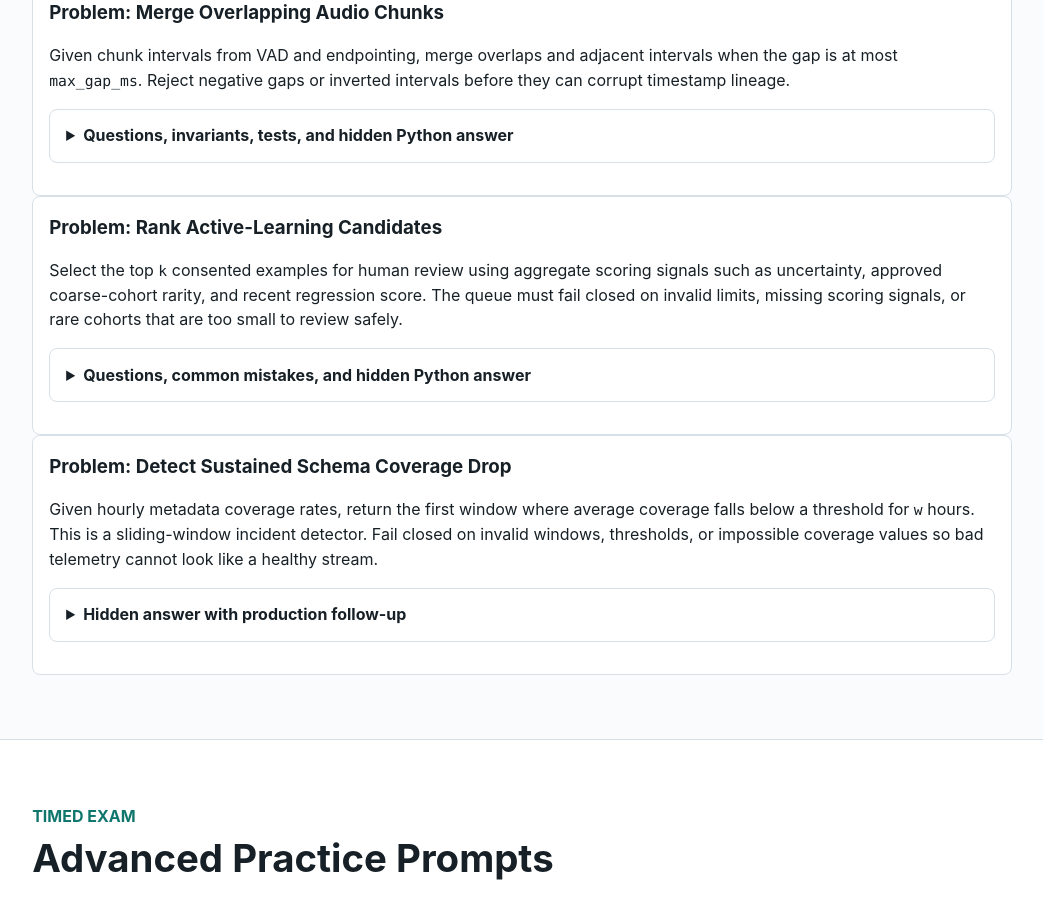
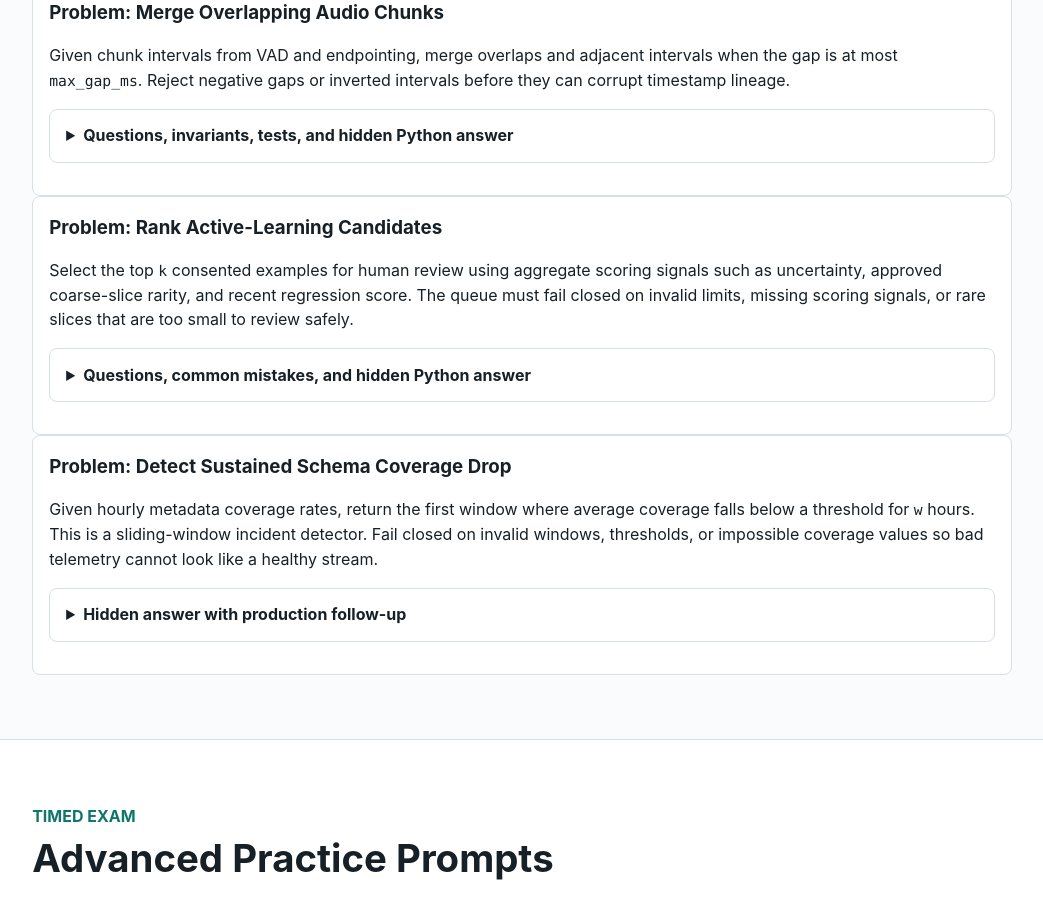
Before and after one commit to kennethli319/kennethli319.github.io, a Jekyll site: the page audio-text-ml-course/lessons/speech-feature-pipelines-data-contracts.html, which Jekyll copies as it is, in a window 1280 px wide and 900 px high, scrolled down 3164 px. Shown: the whole window, without its empty margins (19-1062 px from the left). Built offline with Jekyll 4.4.1, drawn with Linux system fonts in a browser that asks for light colours.

Commit message:
Update speech feature pipeline slice wording

```diff
--- a/audio-text-ml-course/lessons/speech-feature-pipelines-data-contracts.html
+++ b/audio-text-ml-course/lessons/speech-feature-pipelines-data-contracts.html
@@ -243,9 +243,9 @@ except ValueError:
         <p>
           Select the top <code>k</code> consented examples for human review
           using aggregate scoring signals such as uncertainty, approved
-          coarse-cohort rarity, and recent regression score. The queue must
+          coarse-slice rarity, and recent regression score. The queue must
           fail closed on invalid limits, missing scoring signals, or rare
-          cohorts that are too small to review safely.
+          slices that are too small to review safely.
         </p>
         <details class="qa">
           <summary>Questions, common mistakes, and hidden Python answer</summary>
@@ -254,8 +254,8 @@ except ValueError:
             ties? Should one user dominate the queue? Common mistakes include
             ignoring consent, sorting the entire stream when a heap is enough,
             using raw transcript content in logs, and optimizing uncertainty
-            while starving approved rare cohorts. A production queue should
-            also require minimum cohort support, cap or diversify per-user
+            while starving approved rare slices. A production queue should
+            also require minimum slice support, cap or diversify per-user
             contributions, and avoid exposing raw transcripts before sending
             examples to reviewers.
           </p>
```
